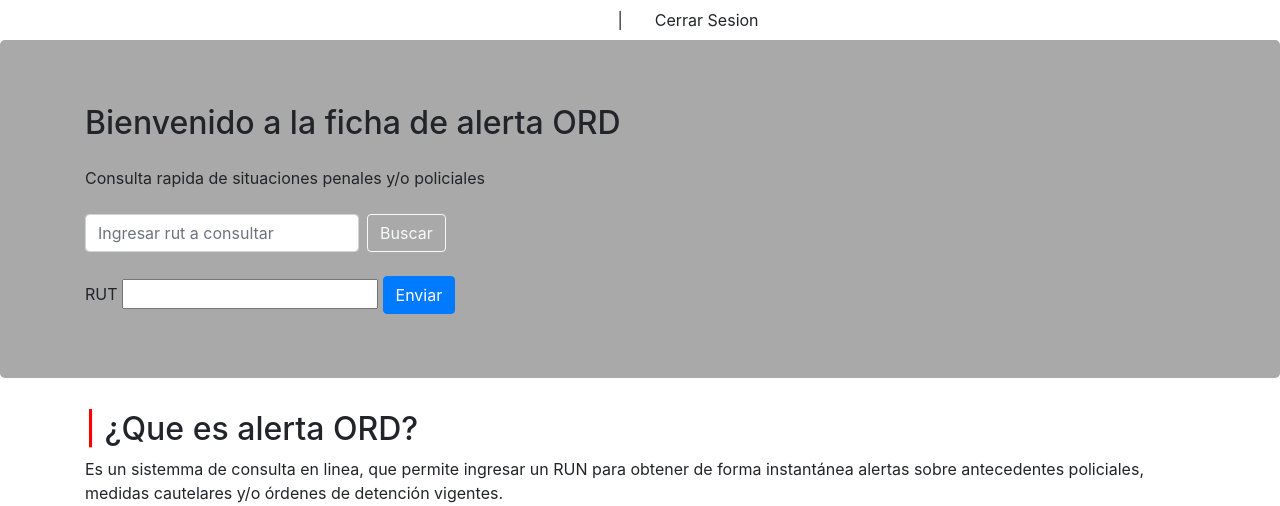
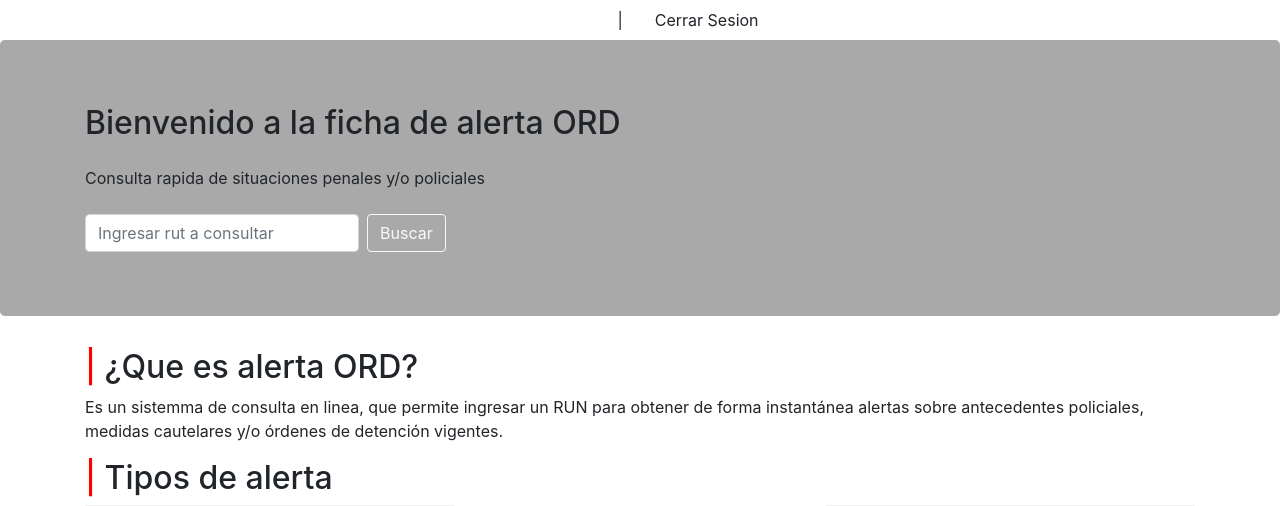
Before and after one commit to Francisco-pizarro/ordenes_detencion, a Django app: page / in a window 1280 px wide. Shown: the top 506 px of the page. Run offline with Django 4.2, Linux system fonts and the light colour scheme; some libraries are stand-ins or nearby versions.

Commit message:
limpieza

```diff
--- a/Ordenesdetencion/forms.py
+++ b/Ordenesdetencion/forms.py
@@ -1,8 +1,2 @@
 from django import forms
 from .models import BuscaRut
-
-
-class BuscaRutForm(forms.ModelForm):
-    class Meta:
-        model = BuscaRut
-        fields = ('rutBuscar',)
--- a/Ordenesdetencion/models.py
+++ b/Ordenesdetencion/models.py
@@ -162,6 +162,3 @@ class Tribunal(models.Model):
     class Meta:
         managed = False
         db_table = 'tribunal'
-
-class BuscaRut(models.Model):
-    rutBuscar = models.CharField(max_length=20)
--- a/Ordenesdetencion/templates/index.html
+++ b/Ordenesdetencion/templates/index.html
@@ -56,19 +56,12 @@
         </p>
 
         <div class="mt-4">
-
-        <form class="form-inline my-2 my-lg-0 ">
-          <input class=" form-control mr-sm-2" type="search" placeholder="Ingresar rut a consultar" aria-label="Search">
-          <button class="btn btn-outline-light my-2 my-sm-0" type="submit" id="btn_buscar">Buscar</button>
-        </form>
-
         {% block content %}
-				<form action="" id="busca" method="POST" enctype="multipart/form-data">
+				<form action="" id="busca" method="POST" enctype="multipart/form-data" class="form-inline my-2 my-lg-0 ">
           {% csrf_token %}
           <br>
-          <label>RUT</label>
-          <input type="text" name="txtRut" id="txtRut">
-					<button type="submit" class="btn btn-primary" id="btn_buscar2">Enviar</button>
+          <input class=" form-control mr-sm-2" type="search" placeholder="Ingresar rut a consultar" aria-label="Search" name="txtRut" id="txtRut">
+          <button class="btn btn-outline-light my-2 my-sm-0" type="submit" id="btn_buscar">Buscar</button>
 
 				</form>
 			{% endblock %}
--- a/Ordenesdetencion/views.py
+++ b/Ordenesdetencion/views.py
@@ -18,9 +18,3 @@ def index(request):
             return render(request, 'index.html')
     else:
         return render(request, 'index.html')
-
-
-
-def book_list(request):
-    personas = Persona.objects.order_by('rut')
-    return render('book_list.html', {'personas': personas})
```
